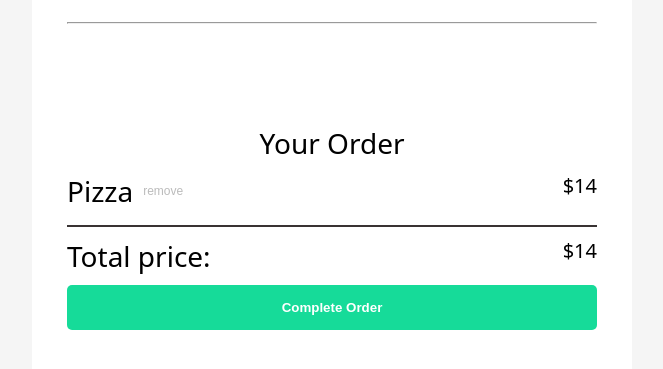
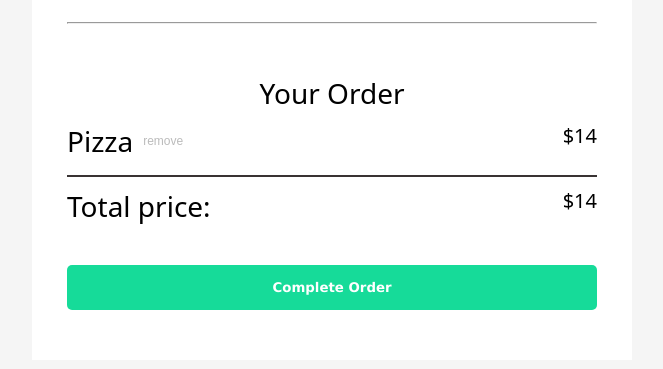
Before and after one commit to sercansimsek/Ordering_app, a website built with Vite: page index.html in a window 1280 px wide. Shown: the part 615-984 px from the top of the page, without its empty margins (308-971 px from the left). Built offline with nearby package versions, Linux system fonts and the light colour scheme; a web font is replaced by a local one.

Commit message:
addind items to the card functionality implementation (%35)

```diff
--- a/index.css
+++ b/index.css
@@ -51,6 +51,13 @@ body {
 	height: 50px;
 }
 
+.card-add-btn:hover,
+.card-add-btn:focus {
+	background-color: #16db99;
+	color: #fff;
+	border: none;
+}
+
 .details-name {
 	font-size: 28px;
 	color: #000;
@@ -72,7 +79,7 @@ body {
 	display: flex;
 	flex-direction: column;
 	gap: 10px;
-	padding: 50px 35px;
+	padding: 0 35px 50px 35px;
 }
 
 .order-title {
@@ -88,7 +95,8 @@ body {
 	gap: 10px;
 }
 
-.order-name, .total-title {
+.order-name,
+.total-title {
 	font-size: 28px;
 	color: #000;
 }
@@ -101,7 +109,8 @@ body {
 	cursor: pointer;
 }
 
-.order-price, .total-price {
+.order-price,
+.total-price {
 	margin: 0 0 auto auto;
 	font-size: 20px;
 }
@@ -119,10 +128,12 @@ body {
 }
 
 .complete-btn {
-	background-color: #16DB99;
+	background-color: #16db99;
 	color: #fff;
 	border: none;
 	border-radius: 5px;
 	padding: 15px;
 	font-weight: 900;
+	margin-top: 30px;
+	font-family: "Verdana", sans-serif;
 }
--- a/index.html
+++ b/index.html
@@ -33,7 +33,7 @@
 				<hr />
 			</div>
 			<section class="main-order container">
-				<p class="order-title">Your Order</p>
+				<!-- <p class="order-title">Your Order</p>
 				<div class="order-list">
 					<p class="order-name">Pizza</p>
 					<button class="order-btn">remove</button>
@@ -44,7 +44,7 @@
 					<p class="total-title">Total price:</p>
 					<p class="total-price">$14</p>
 				</div>
-				<button class="complete-btn">Complete Order</button>
+				<button class="complete-btn">Complete Order</button> -->
 			</section>
 		</main>
 
--- a/index.js
+++ b/index.js
@@ -2,14 +2,23 @@ import menuArray from "/data.js";
 
 const mainContainer = document.querySelector(".main-container");
 const mainOrder = document.querySelector(".main-order");
+const addBtn = document.querySelector(".card-add-btn");
 
-function render() {
-	let contentHtml = "";
+window.addEventListener("click", function (e) {
+	if (e.target.dataset.id) {
+		handleAddItem(e.target.dataset.id);
+	}
+});
+
+function handleAddItem(itemId) {}
+
+function getListOfFood() {
+	let listHtml = "";
 
 	menuArray
 		.map((item) => {
-			const { name, ingredients, price, emoji } = item;
-			contentHtml += `
+			const { name, ingredients, price, emoji, id } = item;
+			listHtml += `
       <div class="main-card">
         <span class="card-icon">${emoji}</span>
         <div class="card-details">
@@ -17,32 +26,36 @@ function render() {
           <p class="details-ingredients">${ingredients.join(", ")}</p>
           <p class="details-price">$${price}</p>
         </div>
-        <button class="card-add-btn">+</button>
+        <button class="card-add-btn" data-id="${id}">+</button>
       </div>
       <hr>
   `;
 		})
 		.join("");
 
-	mainContainer.innerHTML = contentHtml;
+	mainContainer.innerHTML = listHtml;
 }
 
-render();
+function getOrderTotal() {
+	let orderTotalHtml = "";
 
-/* function renderOrderSummary() {
-	let summaryHtml = "";
-
-	summaryHtml = `<section class="main-order">
+	orderTotalHtml = `
 		<p class="order-title">Your Order</p>
 				<div class="order-list">
 					<p class="order-name">Pizza</p>
 					<button class="order-btn">remove</button>
 					<p class="order-price">$14</p>
 				</div>
-                    <hr>
-				</section>`;
+				<hr class="order-divider"/>
+				<div class="order-total">
+					<p class="total-title">Total price:</p>
+					<p class="total-price">$14</p>
+				</div>
+				<button class="complete-btn">Complete Order</button>
+	`;
 
-	mainOrder.innerHTML = summaryHtml;
+	mainOrder.innerHTML = orderTotalHtml;
 }
 
-renderOrderSummary(); */
+getListOfFood();
+getOrderTotal();
```
Lines whose indentation alone changed are shown as unchanged.
